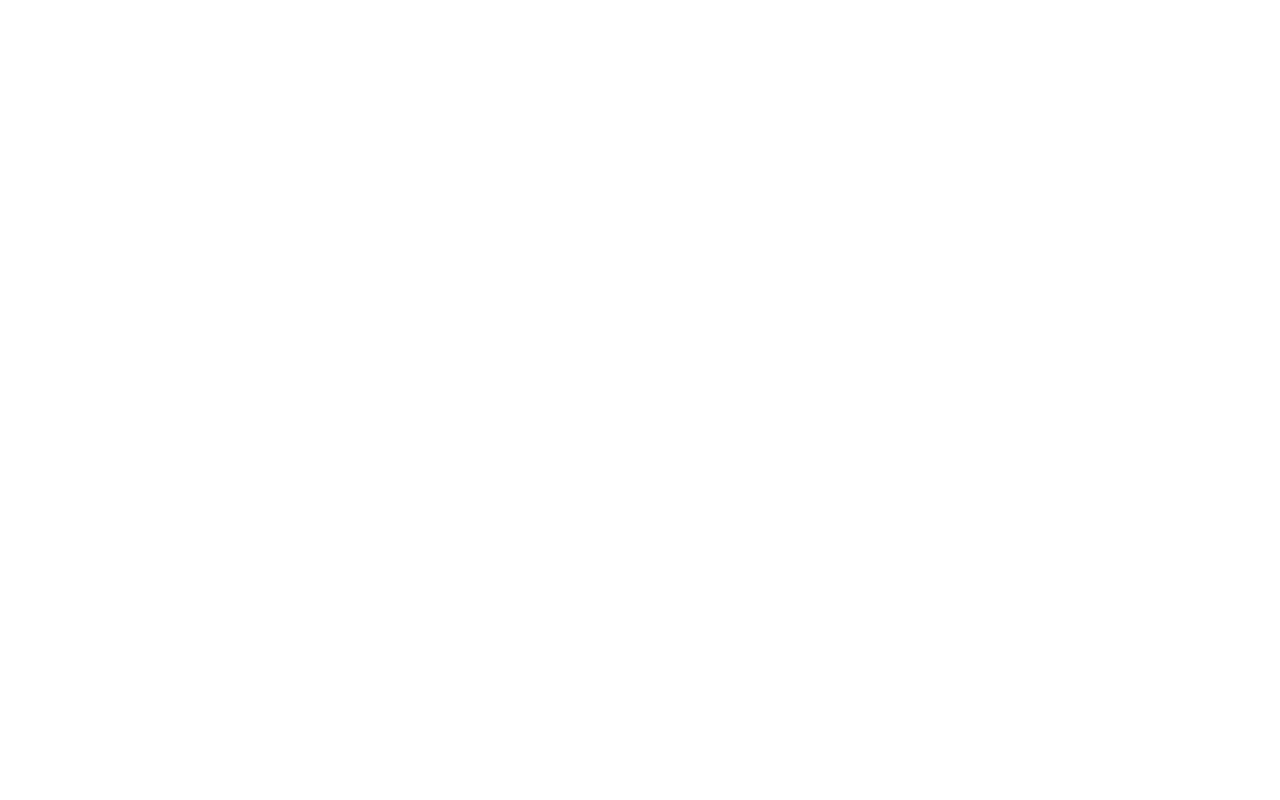
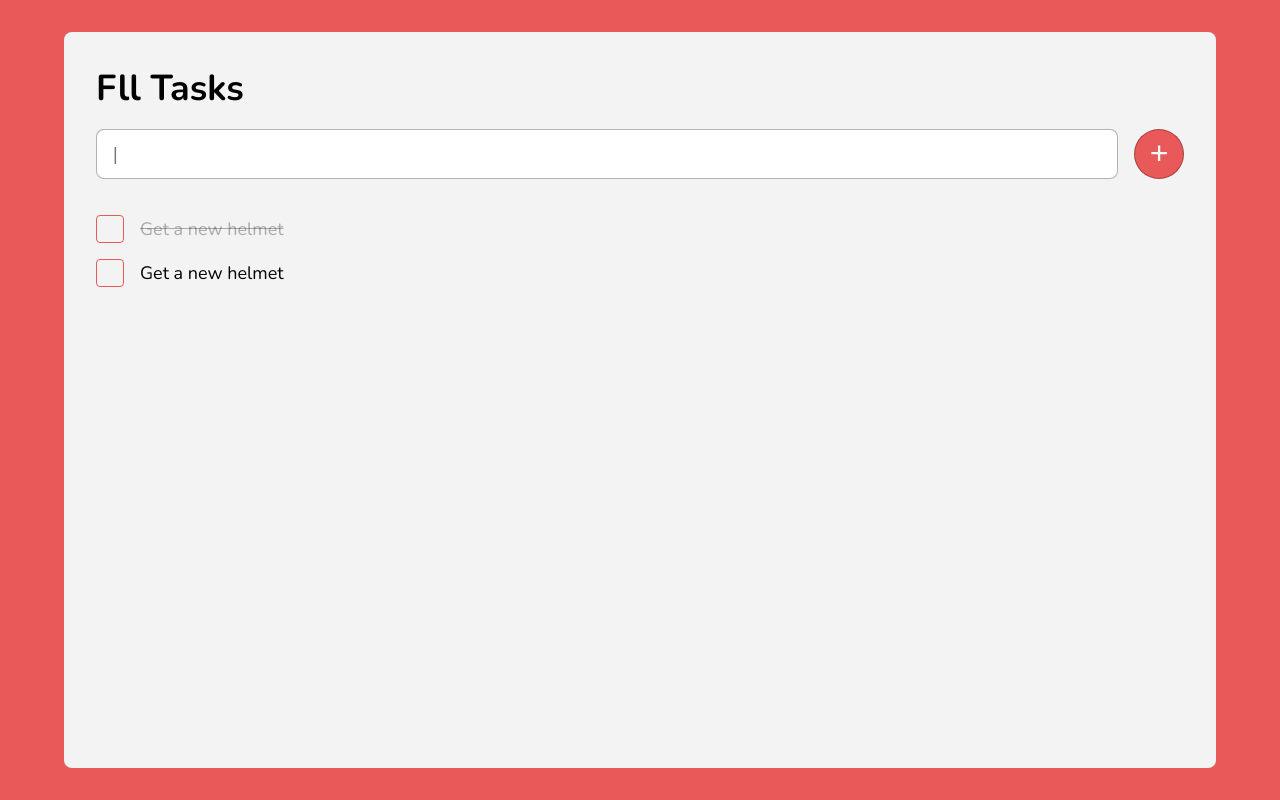
Before and after one commit to MaxBasharin/courses, a plain HTML site: page todo-list/index.html in a window 1280 px wide. Drawn offline with nearby package versions, Linux system fonts and the light colour scheme.

Commit message:
completed layout

```diff
--- a/todo-list/index.html
+++ b/todo-list/index.html
@@ -9,6 +9,40 @@
 	</head>
 	<body>
 
+		<div class="todo">
+			<div class="todo__content">
+				<h1 class="todo__title">Fll Tasks</h1>
+				<div class="todo__new">
+					<input type="text" placeholder="|" id="new">
+					<button type="button" class="todo__add" id="add">+</button>
+				</div>
+				<div class="todo__list" id="tasks">
+					<div class="todo__task todo__task_complete">
+						<label class="todo__checkbox" >
+							<input type="checkbox" >
+							<div></div>
+						</label>
+						<div class="todo__task-text">
+							Get a new helmet
+						</div>
+						<button type="button" class="todo__task-del">
+						</button>
+					</div>
+					<div class="todo__task" id="tasks">
+						<label  class="todo__checkbox" >
+							<input type="checkbox" >
+							<div></div>
+						</label>
+						<div class="todo__task-text">
+							Get a new helmet
+						</div>
+						<button type="button" class="todo__task-del">
+						</button>
+					</div>
+				</div>
+			</div>
+		</div>
+
 		<script src="./script.js"></script>
 	</body>
 </html>
--- a/todo-list/style.css
+++ b/todo-list/style.css
@@ -0,0 +1,150 @@
+@import url('https://fonts.googleapis.com/css2?family=Nunito:wght@300;400;500;600;700;800;900&display=swap');
+
+:root {
+	--color-accent: #EA5959;
+	--color-Silver-Chalice: rgba(0, 0, 0, 0.3)
+}
+
+* {
+	margin: 0;
+	padding: 0;
+	box-sizing: border-box;
+}
+
+body {
+	font-family: 'Nunito', sans-serif;
+	background-color: var(--color-accent);
+	height: 100vh;
+	display: flex;
+	justify-content: center;
+	padding: 32px;
+	font-size: 18px;
+}
+
+.todo {
+	padding: 32px;
+	background-color: #F3F3F3;
+	border-radius: 8px;
+	width: 90vw;
+}
+
+.todo__new {
+	--size: 50px;
+	display: flex;
+	margin: 16px 0 32px;
+}
+
+.todo__new input{
+	max-width: 100%;
+	margin-right: 16px;
+	font-size: 18px;
+	padding: 8px 16px;
+	border-radius: 8px;
+	height: var(--size);
+	border: 1px solid var(--color-Silver-Chalice);
+	flex-grow: 1;
+}
+
+.todo__add {
+	color: #fff;
+	cursor: pointer;
+	font-size: 32px;
+	font-weight: 200px;
+	text-align: center;
+	border-radius: var(--size);
+	height: var(--size);
+	width: var(--size);
+	line-height: calc(var(--size) * 0.95);
+	border: 1px solid var(--color-Silver-Chalice);
+	background-color: var(--color-accent);
+}
+
+.todo__list > *:not(:last-child){ /* > * первый уровень вложенности И которые не последние элементы*/
+	margin-bottom: 8px;
+}
+
+.todo__task {
+	cursor: default;
+	--size: 36px;
+	min-height: var(--size);
+	display: flex;
+	align-items: center;
+}
+
+.todo__task_complete .todo__task-text{
+	text-decoration: line-through;
+	color: var(--color-Silver-Chalice);
+}
+
+.todo__task:hover .todo__task-del {
+	display: block;
+}
+.todo__checkbox {
+	margin-right: 16px;
+}
+.todo__checkbox input{
+	display: none;
+}
+
+.todo__checkbox input:checked + div{ /*+ означает следующий элемент после данного*/
+	background-color: var(--color-accent);
+}
+
+.todo__checkbox input:checked + div::after{ /*+ означает следующий элемент после данного*/
+	display: block;
+}
+
+.todo__checkbox div{
+	cursor: pointer;
+	--size: 28px;
+	height: var(--size);
+	width: var(--size);
+	border: 1px solid var(--color-accent);
+	border-radius: 4px;
+	position: relative;
+	color: white;
+}
+
+.todo__checkbox div::after {
+	content: '\2713';
+	color: #fff;
+	text-align: center;
+	display: none;
+	position: absolute;
+	top: 0;
+	left: 0;
+	right: 0;
+	bottom: 0;
+	z-index: 10;
+}
+
+.todo__task-del {
+	display: none;
+	margin-left: auto;
+	margin-right: 0;
+	width: 35px;
+	height: 35px;
+	cursor: pointer;
+	border: 1px solid var(--color-Silver-Chalice);
+	border-radius: 50%;
+	position: relative;
+}
+
+.todo__task-del:before,
+.todo__task-del:after {
+    content: "";
+    position: absolute;
+		top: 16px;
+    left: 9px;
+    width: 16px;
+    height: 3px;
+    background: var(--color-accent);
+}
+
+.todo__task-del:before {
+    transform: rotate(45deg);
+}
+
+.todo__task-del:after {
+    transform: rotate(-45deg);
+}
```
Lines whose indentation alone changed are shown as unchanged.
